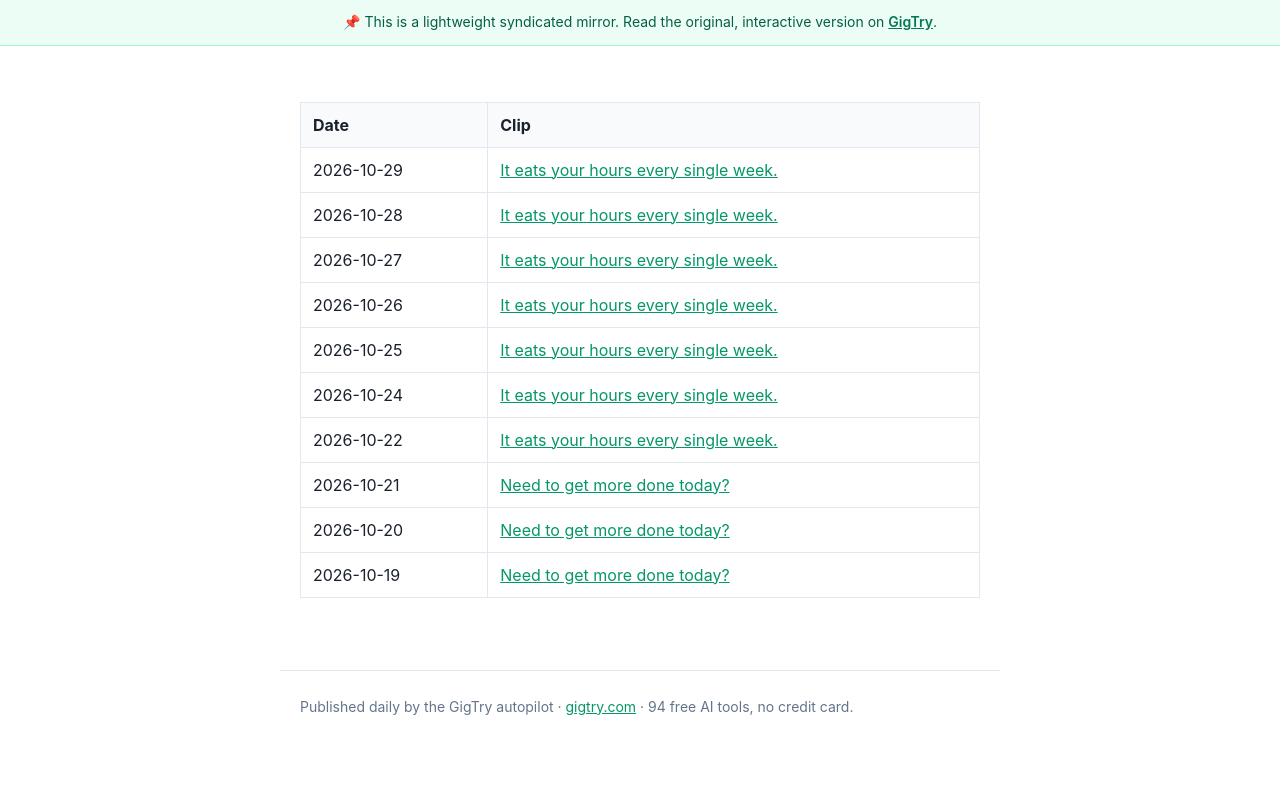
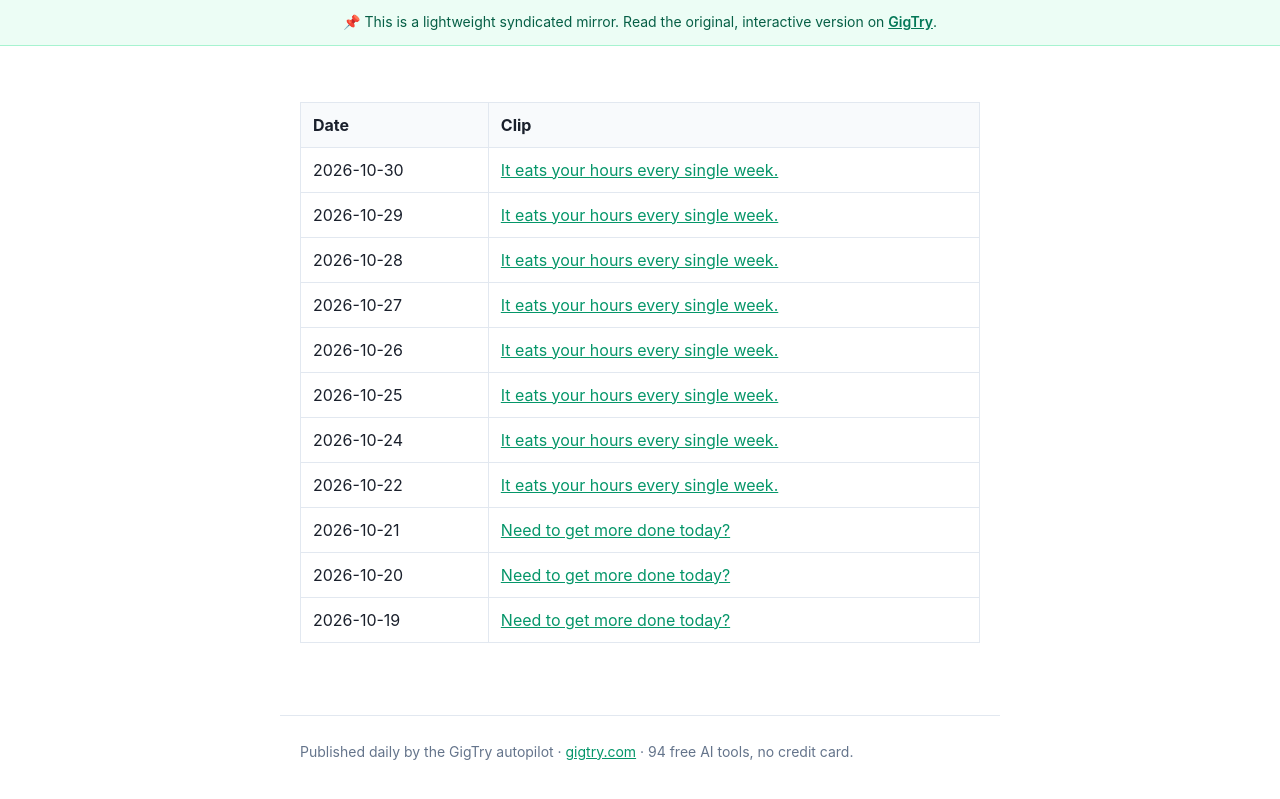
Before and after one commit to gigtryinfo-dev/gigtry-public, a Jekyll site: the page built from posts/clips/index.md, in a window 1280 px wide. Shown: the top 799 px of the page. Built offline with Jekyll 4.4.1, drawn with Linux system fonts in a browser that asks for light colours.

Commit message:
clips index: 2026-10-30

```diff
--- a/posts/clips/index.md
+++ b/posts/clips/index.md
@@ -7,6 +7,7 @@ mirror: gigtry-public
 
 | Date | Clip |
 |------|------|
+| 2026-10-30 | [It eats your hours every single week.](https://gigtryinfo-dev.github.io/gigtry-public/posts/clips/2026-10-30-clip-1.html) |
 | 2026-10-29 | [It eats your hours every single week.](https://gigtryinfo-dev.github.io/gigtry-public/posts/clips/2026-10-29-clip-1.html) |
 | 2026-10-28 | [It eats your hours every single week.](https://gigtryinfo-dev.github.io/gigtry-public/posts/clips/2026-10-28-clip-1.html) |
 | 2026-10-27 | [It eats your hours every single week.](https://gigtryinfo-dev.github.io/gigtry-public/posts/clips/2026-10-27-clip-1.html) |
```
